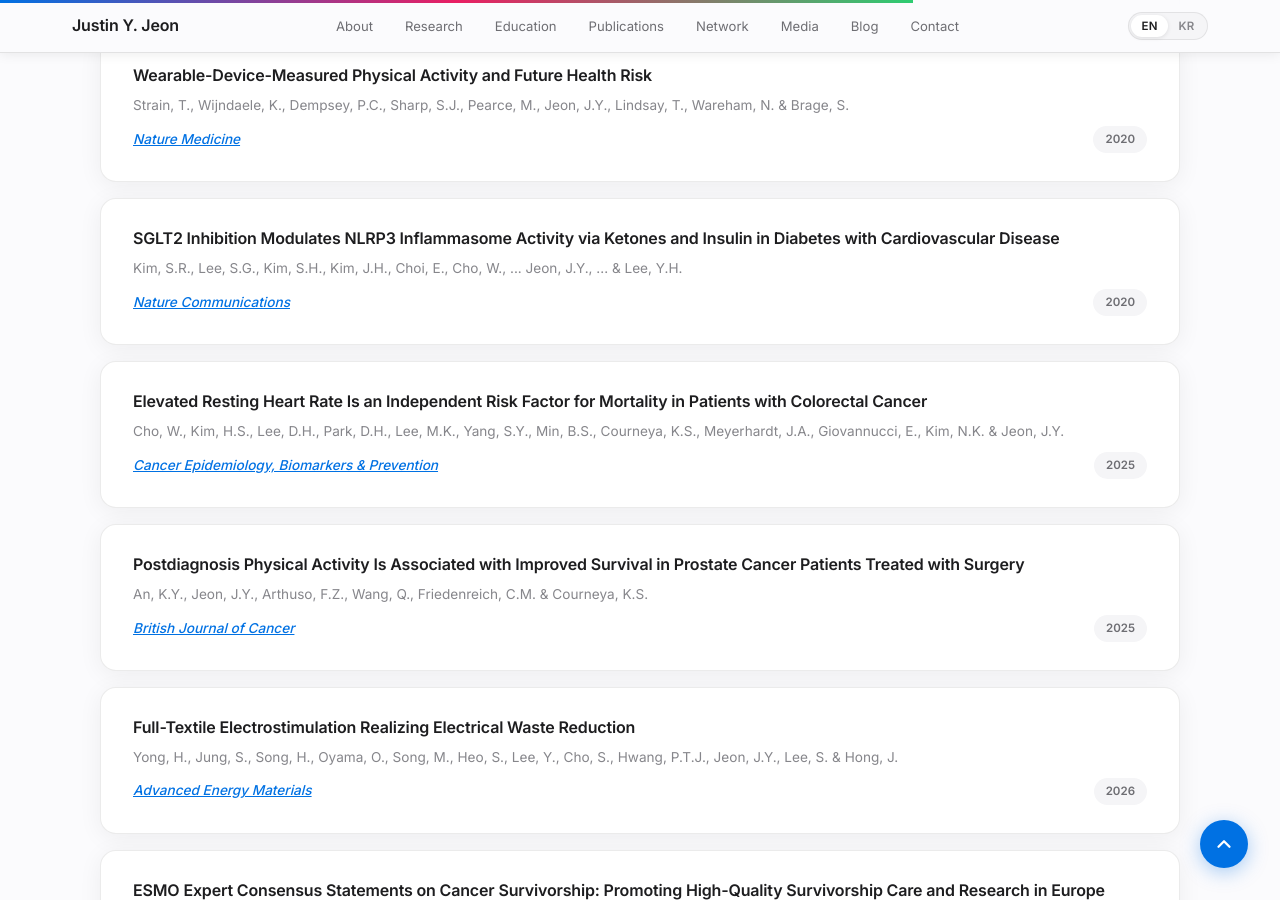
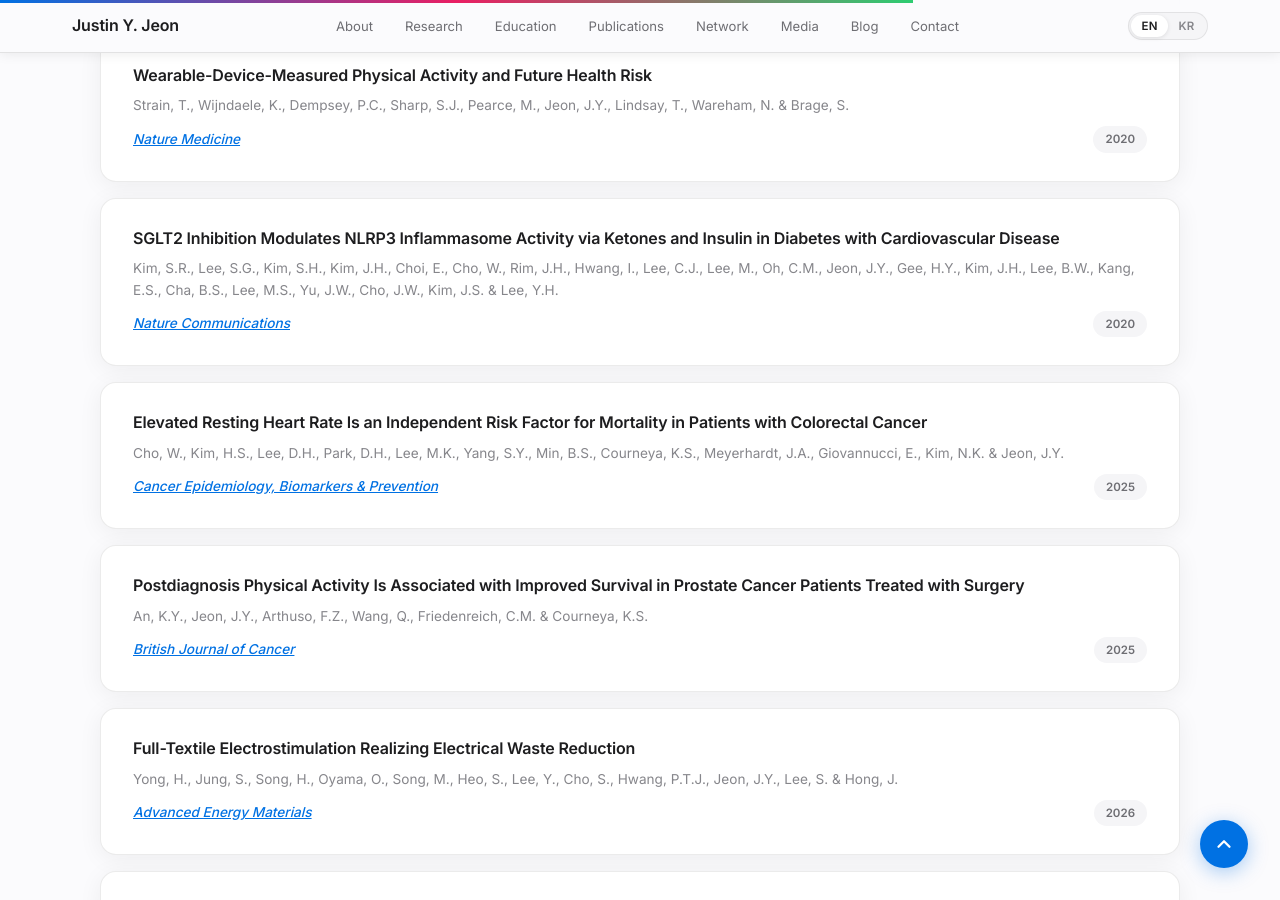
Before and after one commit to justinjeon70-hue/justin-jeon-website, a Jekyll site: the page built from index.html, in a window 1280 px wide and 900 px high, scrolled down 6128 px. Built offline with Jekyll 4.4.1, drawn with Linux system fonts in a browser that asks for light colours; some of the changed text lies outside the part shown.

Commit message:
Update full author lists for Nature Communications and Annals of Oncology papers
Co-Authored-By: Claude Opus 4.6 <noreply@anthropic.com>

```diff
--- a/index.html
+++ b/index.html
@@ -1370,7 +1370,7 @@ layout: null
             </div>
             <div class="pub-card glow-card fade-in">
                 <div class="pub-title">SGLT2 Inhibition Modulates NLRP3 Inflammasome Activity via Ketones and Insulin in Diabetes with Cardiovascular Disease</div>
-                <div class="pub-authors">Kim, S.R., Lee, S.G., Kim, S.H., Kim, J.H., Choi, E., Cho, W., ... Jeon, J.Y., ... &amp; Lee, Y.H.</div>
+                <div class="pub-authors">Kim, S.R., Lee, S.G., Kim, S.H., Kim, J.H., Choi, E., Cho, W., Rim, J.H., Hwang, I., Lee, C.J., Lee, M., Oh, C.M., Jeon, J.Y., Gee, H.Y., Kim, J.H., Lee, B.W., Kang, E.S., Cha, B.S., Lee, M.S., Yu, J.W., Cho, J.W., Kim, J.S. &amp; Lee, Y.H.</div>
                 <div class="pub-footer">
                     <a href="https://doi.org/10.1038/s41467-020-15983-6" target="_blank" class="pub-journal">Nature Communications</a>
                     <span class="pub-year-badge">2020</span>
@@ -1402,7 +1402,7 @@ layout: null
             </div>
             <div class="pub-card glow-card fade-in">
                 <div class="pub-title">ESMO Expert Consensus Statements on Cancer Survivorship: Promoting High-Quality Survivorship Care and Research in Europe</div>
-                <div class="pub-authors">Vaz-Luis, I., Masiero, M., Cavaletti, G., Cervantes, A., ... Jeon, J., ... &amp; Pravettoni, G.</div>
+                <div class="pub-authors">Vaz-Luis, I., Masiero, M., Cavaletti, G., Cervantes, A., Chlebowski, R.T., Curigliano, G., Felip, E., Ferreira, A.R., Ganz, P.A., Hegarty, J., Jeon, J., Johansen, C., Joly, F., Jordan, K., Koczwara, B., Lagergren, P., Lambertini, M., Lenihan, D., Linardou, H., Loprinzi, C., Partridge, A.H., Rauh, S., Steindorf, K., van der Graaf, W., van de Poll-Franse, L., Pentheroudakis, G., Peters, S. &amp; Pravettoni, G.</div>
                 <div class="pub-footer">
                     <a href="https://doi.org/10.1016/j.annonc.2022.07.1941" target="_blank" class="pub-journal">Annals of Oncology</a>
                     <span class="pub-year-badge">2022</span>
```
